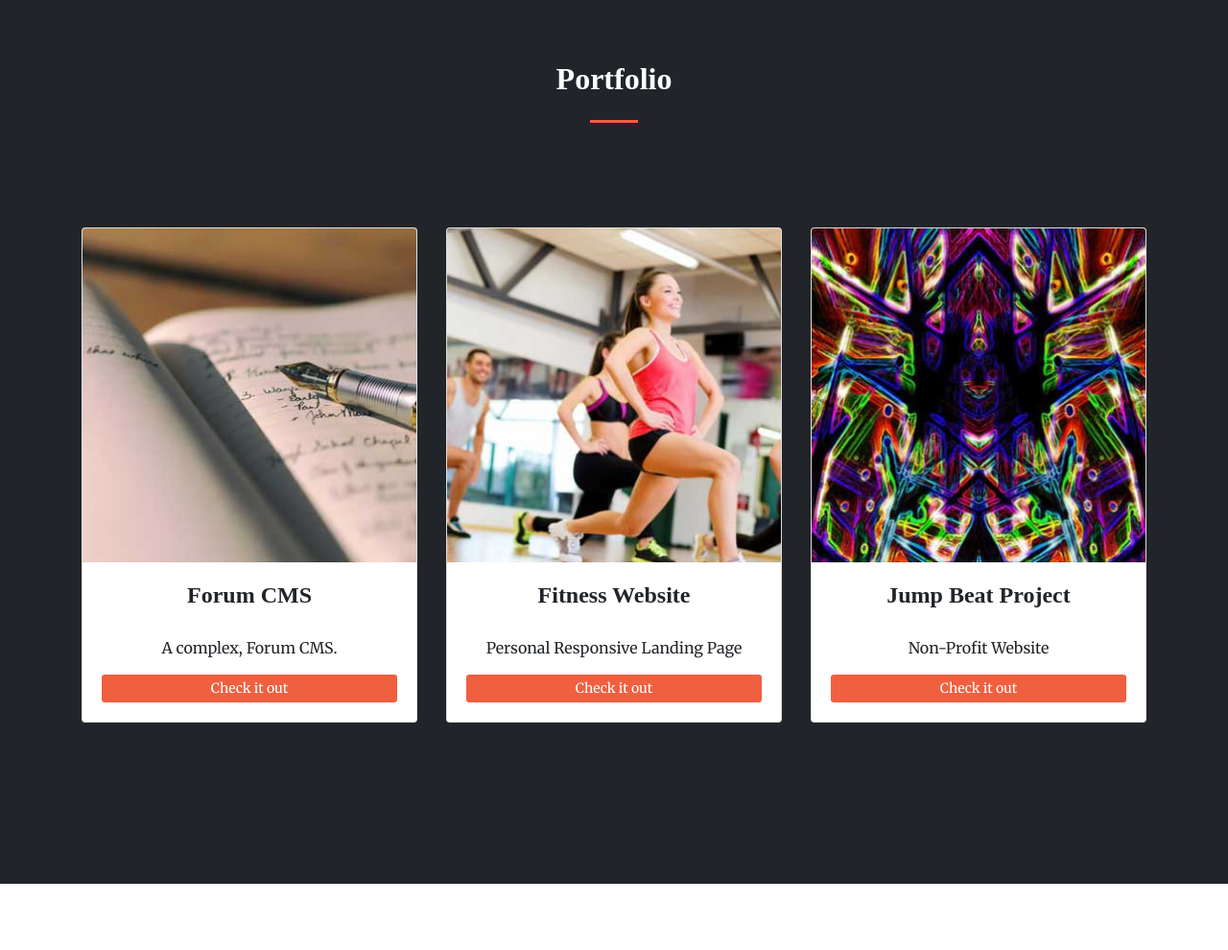
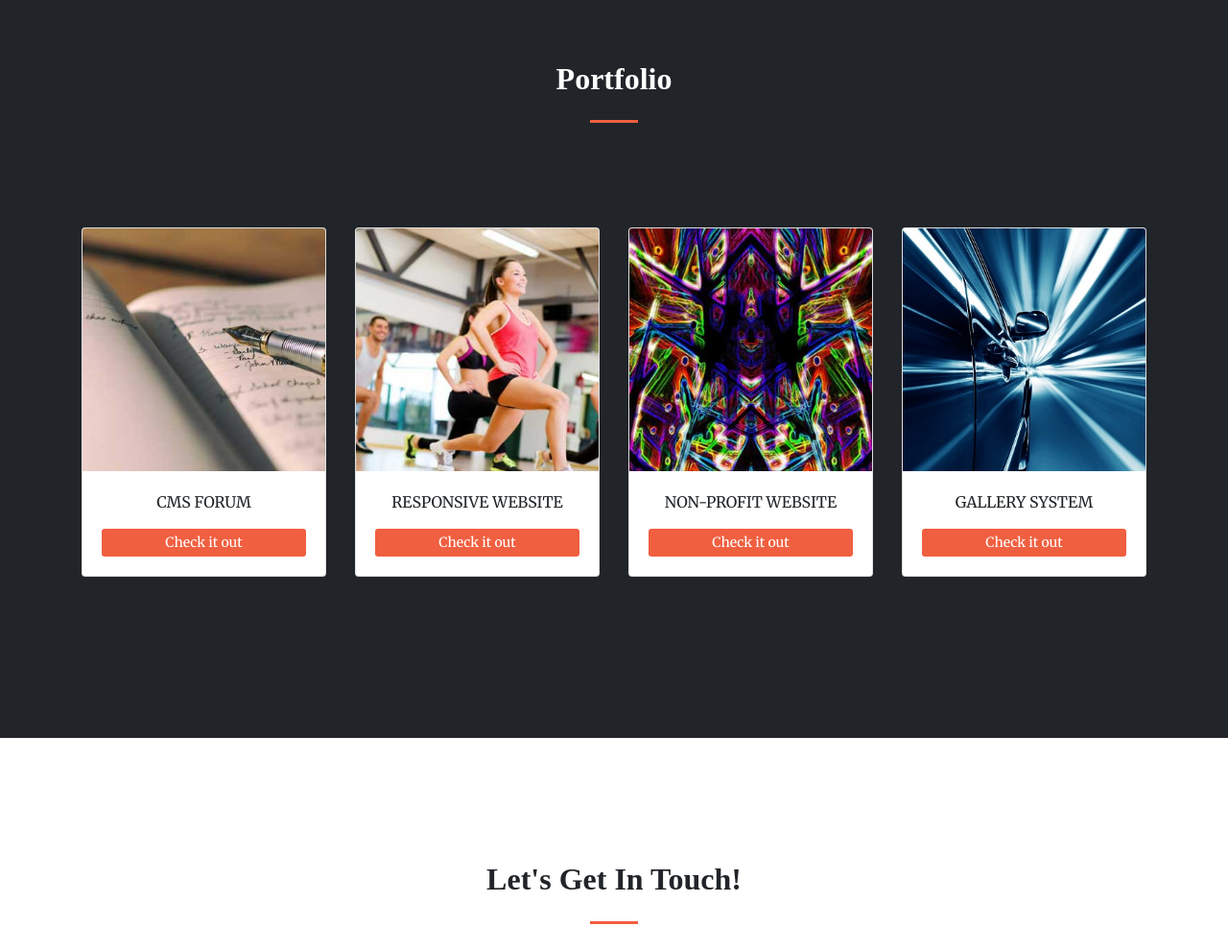
Before and after one commit to thedmain1986/mycode, a PHP site: page / in a window 1280 px wide. Shown: the part 1372-2362 px from the top of the page at 96% size. Run offline with PHP 8.4, Linux system fonts and the light colour scheme.

Commit message:
new home updates

```diff
--- a/Websites/HOME_PAGE/css/custom_overrides.css
+++ b/Websites/HOME_PAGE/css/custom_overrides.css
@@ -3,6 +3,11 @@
     padding-bottom:1em;
 
     overflow: hidden;
+
+}
+
+.active {
+    background-color: #fff;
 
 }
 .awardsContainer{
@@ -25,6 +30,7 @@ h1, h2, h3, h4, h5, h6 {
     font-family: 'Spectral', serif;
     font-weight: 700;
 }
+
 
 header.masthead2
 {
--- a/Websites/HOME_PAGE/index.php
+++ b/Websites/HOME_PAGE/index.php
@@ -140,39 +140,44 @@
 <section class="container-fluid section3 bg-dark">
     <div class="container ">
         <div class="row">
-            <div class="col-lg-4 col-6 portfolio-item text-center">
-                <div class="card h-100">
+            <div class="col-lg-3 col-6 portfolio-item text-center">
+                <div class="card">
                     <a href="http://djsimaginarium.com/cms/" target="_blank"><img class="card-img-top" src="img/1RESIZE.jpg" alt=""></a>
                     <div class="card-body d-flex flex-column">
-                        <h4 class="card-title">
-                            <p>Forum CMS</p>
-                        </h4>
-                        <p class="card-text">A complex, Forum CMS.</p>
+
+                        <p class="card-text">CMS FORUM</p>
                         <a href="http://djsimaginarium.com/cms/" target="_blank" class="btn-sm btn-primary mt-auto">Check it out</a>
                     </div>
                 </div>
             </div>
-            <div class="col-lg-4 col-6 portfolio-item text-center">
+            <div class="col-lg-3 col-6 portfolio-item text-center">
                 <div class="card h-100">
                     <a href="http://djsimaginarium.com/fitness/" target="_blank"><img class="card-img-top" src="img/2RESIZE.jpg" alt=""></a>
                     <div class="card-body d-flex flex-column">
-                        <h4 class="card-title">
-                            <p>Fitness Website</p>
-                        </h4>
-                        <p class="card-text">Personal Responsive Landing Page</p>
+
+                        <p class="card-text">RESPONSIVE WEBSITE</p>
                         <a href="http://djsimaginarium.com/fitness/" target="_blank" class="btn-sm btn-primary mt-auto">Check it out</a>
                     </div>
                 </div>
             </div>
-            <div class="col-lg-4 col-6 portfolio-item text-center">
+            <div class="col-lg-3 col-6 portfolio-item text-center">
                 <div class="card h-100">
                     <a href="http://djsimaginarium.com/jumpbeat/" target="_blank"><img class="card-img-top" src="img/Square_Jump_Beat350x350.jpg" alt=""></a>
                     <div class="card-body d-flex flex-column">
-                        <h4 class="card-title">
-                            <p class="text-center">Jump Beat Project</p>
-                        </h4>
-                        <p class="card-text">Non-Profit Website</p>
-                        <a href="http://djsimaginarium.com/search/" target="_blank" class="btn-sm btn-primary text-center mt-auto ">Check it out</a>
+
+                        <p class="card-text">NON-PROFIT WEBSITE</p>
+                        <a href="http://djsimaginarium.com/jumpbeat/" target="_blank" class="btn-sm btn-primary text-center mt-auto ">Check it out</a>
+                    </div>
+                </div>
+            </div>
+
+            <div class="col-lg-3 col-6 portfolio-item text-center">
+                <div class="card h-100">
+                    <a href="http://djsimaginarium.com/gallery/" target="_blank"><img class="card-img-top" src="img/car350x350.png" alt=""></a>
+                    <div class="card-body d-flex flex-column">
+
+                        <p class="card-text">GALLERY SYSTEM</p>
+                        <a href="http://djsimaginarium.com/gallery/" target="_blank" class="btn-sm btn-primary text-center mt-auto ">Check it out</a>
                     </div>
                 </div>
             </div>
@@ -238,14 +243,8 @@
 <!-- Custom scripts for this template -->
 <script src="../FITNESS_SITE/js/creative.min.js"></script>
 <script src="js/parallax.min.js"></script>
+<script src="js/scripts.js"></script>
 
 </body>
 
 </html>
-<?php
-/**
- * Created by PhpStorm.
- * User: CrAzYeyeKiLa
- * Date: 10/4/2018
- * Time: 9:10 PM
- */
--- /dev/null
+++ b/Websites/HOME_PAGE/js/scripts.js
@@ -0,0 +1,10 @@
+$(function() {
+    $(window).on("scroll", function() {
+        if($(window).scrollTop() > 50) {
+            $(".header").addClass("activeHeader");
+        } else {
+            //remove the background property so it comes transparent again (defined in your css)
+            $(".header").removeClass("activeHeader");
+        }
+    });
+});
```
Also changed, not shown: Websites/HOME_PAGE/img/car350x350.png (added). Lines whose indentation alone changed are shown as unchanged.
